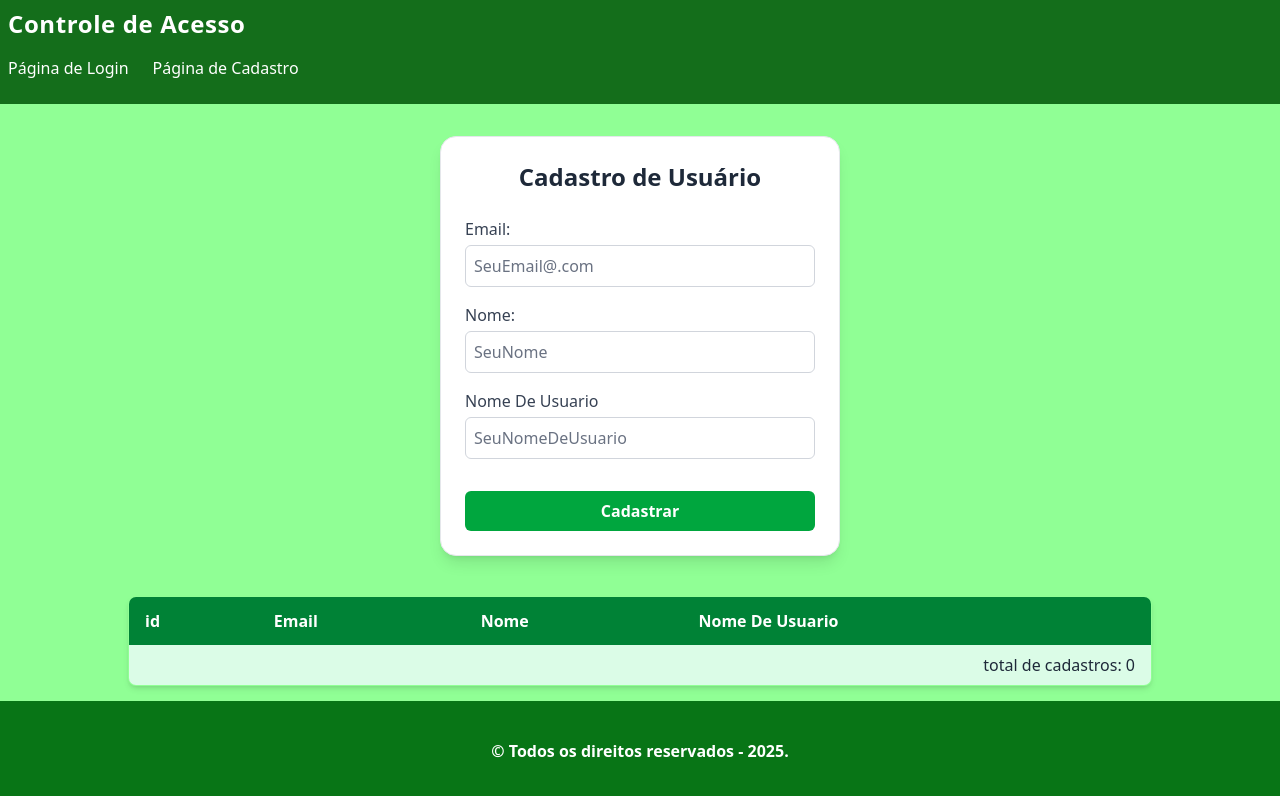
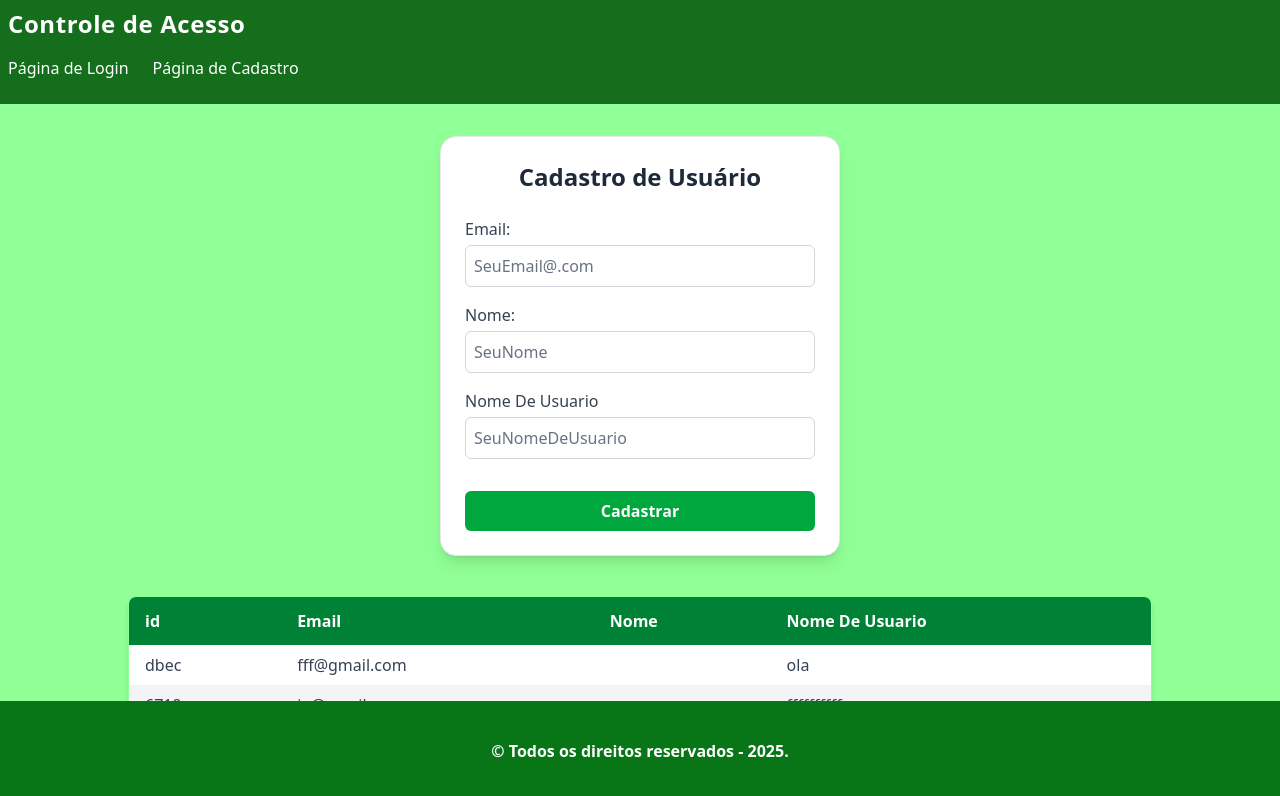
Before and after one commit to Felipe-Furlanetto0504/cp_front, a React (Vite) app in the folder access-control-cp/: page /cadastro in a window 1280 px wide. Shown: the top 796 px of the page. Built offline with nearby package versions, Linux system fonts and the light colour scheme; data requests are answered from the project's data file.

Commit message:
adicionando as informações do login em cadastro

```diff
--- a/access-control-cp/db.json
+++ b/access-control-cp/db.json
@@ -1,4 +1,17 @@
 {
-  "usuario": [],
-  "login": []
+  "usuario": [
+    {
+      "id": "6719",
+      "email": "jo@email.com",
+      "nome": "rr",
+      "nomeDeUsuario": "ffffffffff"
+    }
+  ],
+  "login": [
+    {
+      "id": "dbec",
+      "email": "fff@gmail.com",
+      "nomeUsuario": "ola"
+    }
+  ]
 }
--- a/access-control-cp/src/routes/Cadastro/index.tsx
+++ b/access-control-cp/src/routes/Cadastro/index.tsx
@@ -1,6 +1,7 @@
 import { useForm } from "react-hook-form";
 import type { Cadastro } from "../../types/cadastro";
 import { useEffect, useState } from "react";
+import type { Login } from "../../types/login";
 
 export default function Cadastro() {
   useEffect(() => {
@@ -31,6 +32,7 @@ export default function Cadastro() {
   };
 
   const [cadastros, setCadastros] = useState<Cadastro[]>([]);
+  const [login, setLogin] = useState<Login[]>([]);
 
   useEffect(() => {
     const fetchCadastros = async () => {
@@ -41,14 +43,25 @@ export default function Cadastro() {
     fetchCadastros();
   }, []);
 
+  useEffect(() => {
+    const fetchLogin = async () => {
+      const response = await fetch("http://localhost:3000/login");
+      const data: Login[] = await response.json();
+      setLogin(data);
+    };
+    fetchLogin();
+  }, []);
+
   return (
     <main className=" w-100 bg-[#90ff95] flex flex-col items-center py-8">
       <section className="w-100  bg-white rounded-2xl shadow-lg p-6 border border-gray-200">
         <h1 className="text-2xl font-bold text-center text-gray-800 mb-6">
           Cadastro de Usuário
         </h1>
-          <form  className="flex flex-col space-y-4" onSubmit={handleSubmit(onSubmit)}>
-
+        <form
+          className="flex flex-col space-y-4"
+          onSubmit={handleSubmit(onSubmit)}
+        >
           <div>
             <label className="block font-medium text-gray-700">Email:</label>
             <input
@@ -82,7 +95,9 @@ export default function Cadastro() {
           </div>
 
           <div>
-            <label className="block font-medium text-gray-700">Nome De Usuario</label>
+            <label className="block font-medium text-gray-700">
+              Nome De Usuario
+            </label>
             <input
               type="text"
               placeholder="SeuNomeDeUsuario"
@@ -108,7 +123,6 @@ export default function Cadastro() {
             Cadastrar
           </button>
         </form>
-
       </section>
 
       <section className="mt-10 w-11/12 max-w-5xl">
@@ -122,12 +136,24 @@ export default function Cadastro() {
             </tr>
           </thead>
           <tbody className="bg-white text-gray-700">
+            {login.map((login, id) => (
+              <tr
+                key={id}
+                className="even:bg-gray-100 hover:bg-green-50 transition-colors"
+              >
+                <td className="py-2 px-4">{login.id}</td>
+                <td className="py-2 px-4">{login.email}</td>
+                <td className="py-2 px-4">{login.nome}</td>
+                <td className="py-2 px-4">{login.nomeUsuario}</td>
+              </tr>
+            ))}
+
             {cadastros.map((cadastro, id) => (
               <tr
                 key={id}
                 className="even:bg-gray-100 hover:bg-green-50 transition-colors"
               >
-                <td className="py-2 px-4"></td>
+                <td className="py-2 px-4">{cadastro.id}</td>
                 <td className="py-2 px-4">{cadastro.email}</td>
                 <td className="py-2 px-4">{cadastro.nome}</td>
                 <td className="py-2 px-4">{cadastro.nomeDeUsuario}</td>
@@ -136,9 +162,7 @@ export default function Cadastro() {
           </tbody>
           <tfoot className="bg-green-100 text-gray-800 font-medium">
             <tr>
-              <td colSpan={4} className="py-2 px-4 text-right">
-                total de cadastros: {cadastros.length}
-              </td>
+              <td colSpan={4} className="py-2 px-4 text-right">total de cadastros: {cadastros.length}</td>
             </tr>
           </tfoot>
         </table>
--- a/access-control-cp/src/types/cadastro.ts
+++ b/access-control-cp/src/types/cadastro.ts
@@ -1,4 +1,5 @@
 export type Cadastro = {
+ id: string;
  email: string;
  nomeDeUsuario: string;
  nome: string;
--- a/access-control-cp/src/types/login.ts
+++ b/access-control-cp/src/types/login.ts
@@ -1,4 +1,7 @@
 export type Login = {
+ id: string;
  email: string;
  nomeUsuario: string;
+ nome: string;
+
 };
```
Lines whose indentation alone changed are shown as unchanged.
